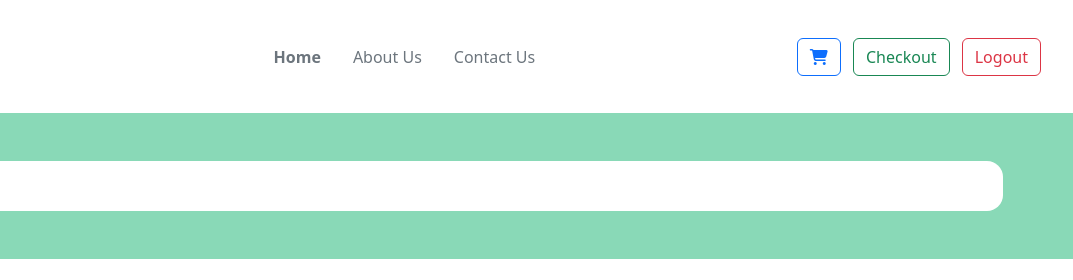
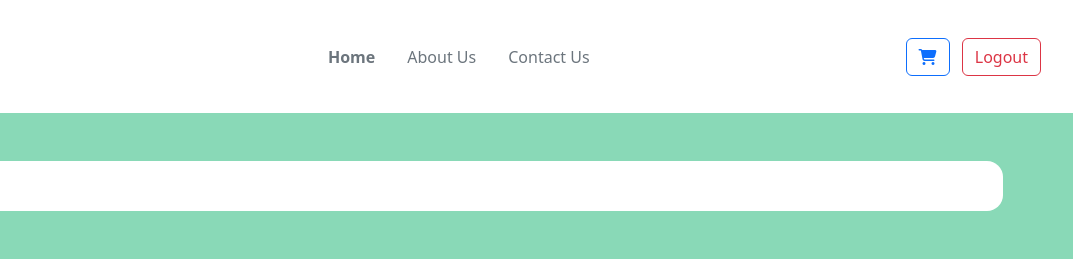
Before and after one commit to priya-saini12/grocerydeliveryapp, a plain HTML site: page singleproduct.html in a window 1280 px wide. Shown: the top 280 px of the page, 207-1280 px from the left. Drawn offline with Linux system fonts and the light colour scheme; no server answers.

Commit message:
changed code

```diff
--- a/singleproduct.html
+++ b/singleproduct.html
@@ -36,7 +36,6 @@
         <ul class="navbar-nav d-flex flex-row me-1">
           <li class="nav-item me-3 me-lg-0">
             <a href="cart.html" class="btn btn-outline-primary me-2"><i class="fa-solid fa-cart-shopping"></i></a>
-            <a href="invoice.html" class="btn btn-outline-success me-2">Checkout</i></a>
             <a href="#" class="btn btn-outline-danger" onclick="logout()">Logout</a>
           </li>
         </ul>
```
